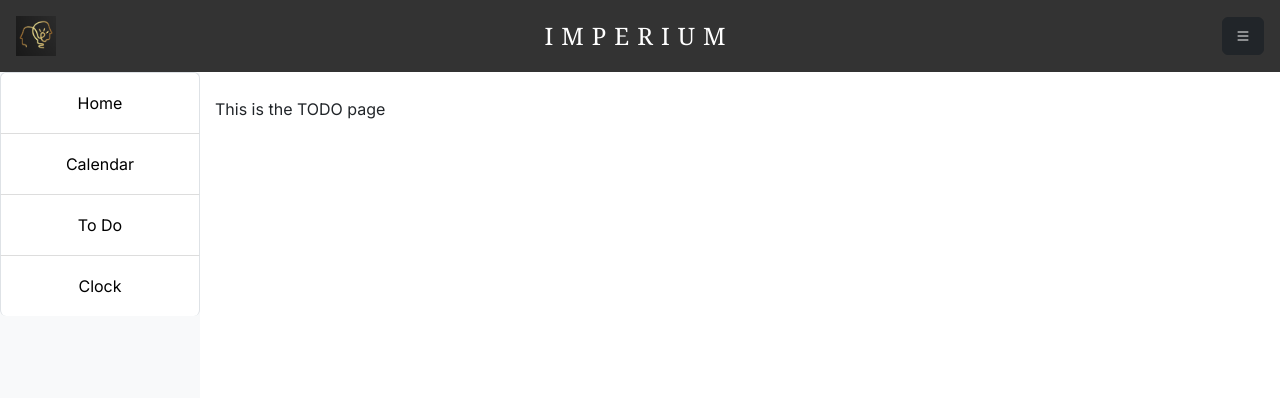
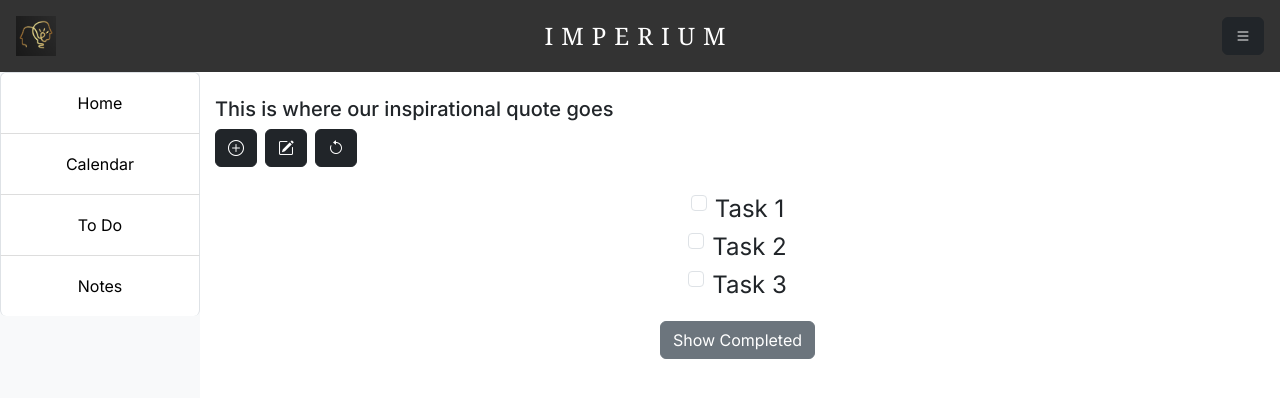
Before and after one commit to Sorbies/calendar-app, a Next.js app in the folder frontend/task-manager/: page /todo in a window 1280 px wide. Shown: the top 398 px of the page. Built offline with nearby package versions, Linux system fonts and the light colour scheme.

Commit message:
calendar page update and todo page draft

```diff
--- a/frontend/task-manager/src/app/(pages)/clock/page.js
+++ b/frontend/task-manager/src/app/(pages)/clock/page.js
@@ -3,7 +3,7 @@
 export default function Page() {
     return (
         <>
-            This is the CLOCK page
+            This is the NOTES page
         </>
     );
 }
--- a/frontend/task-manager/src/app/(pages)/todo/page.js
+++ b/frontend/task-manager/src/app/(pages)/todo/page.js
@@ -1,9 +1,87 @@
-'use client'
+'use client';
+
+import React, { useState } from 'react';
+import 'bootstrap/dist/css/bootstrap.min.css';
+import { Button, Collapse } from 'react-bootstrap';
+import styles from './todo.module.css';
 
 export default function Page() {
+    const [tasks, setTasks] = useState([
+        { id: 1, text: "Task 1", completed: false },
+        { id: 2, text: "Task 2", completed: false },
+        { id: 3, text: "Task 3", completed: false }
+    ]);
+
+    const [showCompleted, setShowCompleted] = useState(false);
+
+    const toggleTaskCompletion = (taskId) => {
+        setTasks(tasks.map(task => {
+            if (task.id === taskId) {
+                return { ...task, completed: !task.completed };
+            }
+            return task;
+        }));
+    };
+
+    const completedTasks = tasks.filter(task => task.completed);
+
     return (
         <>
-            This is the TODO page
+            <div style={{ textAlign: "left" }}>
+                <h5>This is where our inspirational quote goes</h5>
+            </div>
+
+            <div style={{ textAlign: "left" }} className="todo-main-buttons">
+                <div>
+                    <Button variant="dark" className="me-2">
+                        <i className="bi bi-plus-circle"></i>
+                    </Button>
+                    <Button variant="dark" className="me-2">
+                        <i className="bi bi-pencil-square"></i>
+                    </Button>
+                    <Button variant="dark">
+                        <i className="bi bi-arrow-counterclockwise"></i>
+                    </Button>
+                </div>
+            </div>
+
+            <div className="mt-4 d-flex justify-content-center align-items-center flex-column">
+                {tasks.map(task => (
+                    <div key={task.id} className="form-check">
+                        <input
+                            type="checkbox"
+                            className="form-check-input"
+                            id={`task-${task.id}`}
+                            checked={task.completed}
+                            onChange={() => toggleTaskCompletion(task.id)}
+                        />
+                        <label className={"form-check-label " + (task.completed ? styles.completed : "")} htmlFor={`task-${task.id}`} style={{ fontSize: "1.5rem" }}>
+                            {task.text}
+                        </label>
+                    </div>
+                ))}
+
+                <Collapse in={showCompleted}>
+                    <div className="mt-4">
+                        <h2>Completed Tasks</h2>
+                        <ul>
+                            {completedTasks.map(task => (
+                                <li key={task.id}>{task.text}</li>
+                            ))}
+                        </ul>
+                    </div>
+                </Collapse>
+
+                <Button
+                    onClick={() => setShowCompleted(!showCompleted)}
+                    aria-controls="completed-tasks"
+                    aria-expanded={showCompleted}
+                    variant="secondary"
+                    className="mt-3"
+                >
+                    {showCompleted ? 'Hide Completed' : 'Show Completed'}
+                </Button>
+            </div>
         </>
     );
 }
--- /dev/null
+++ b/frontend/task-manager/src/app/(pages)/todo/todo.module.css
@@ -0,0 +1,3 @@
+.completed {
+    text-decoration: line-through;
+}
--- a/frontend/task-manager/src/app/components/sidebar.js
+++ b/frontend/task-manager/src/app/components/sidebar.js
@@ -1,34 +1,4 @@
 "use client";
-
-// import Link from "next/link";
-// import { usePathname } from 'next/navigation'
-// import styles from "./sidebar.module.css"
-
-// export default function Sidebar() {
-//     const pathname = usePathname(); // Get the current pathname
-
-//     return (
-//         <div className={styles.sidebar}>
-//             <ul className={`list-group ${styles.list}`}>
-//                 <li className={`list-group-item ${styles.item}`}>
-//                     <Link href="/" className={styles.link}>Home</Link>
-//                 </li>
-//                 <li className={`list-group-item ${styles.item}`}>
-//                     <Link href="/calendar" className={styles.link}>Calendar</Link>
-//                 </li>
-//                 <li className={`list-group-item ${styles.item}`}>
-//                     <Link href="/todo" className={styles.link}>To Do</Link>
-//                 </li>
-//                 <li className={`list-group-item ${styles.item}`}>
-//                     <Link href="/clock" className={styles.link}>Clock</Link>
-//                 </li>
-//             </ul>
-//             {pathname === '/calendar' && (
-//                 <button className={styles.button}>Button for Calendar</button>
-//             )}
-//         </div>
-//     );
-// }
 
 import { useState } from "react";
 import Link from "next/link";
@@ -86,7 +56,7 @@ export default function Sidebar() {
         </li>
         <li className={`list-group-item ${styles.item}`}>
           <Link href="/clock" className={styles.link}>
-            Clock
+            Notes
           </Link>
         </li>
       </ul>
```
Also changed, not shown: frontend/task-manager/src/app/(pages)/calendar/page.js (+40 -10 lines).
